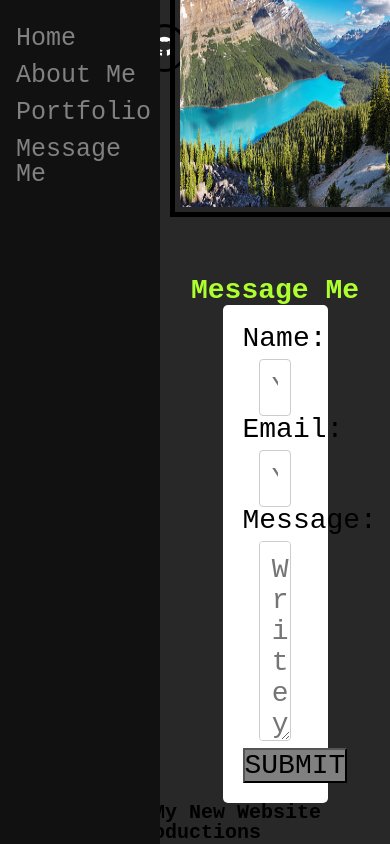
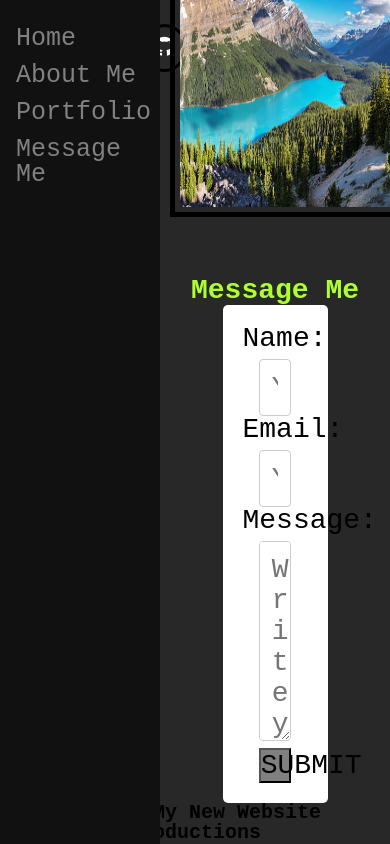
Before and after one commit to rubiocode/Portfolio, a plain HTML site: page index.html in a window 390 px wide. In both pictures the pointer is over the button "SUBMIT". Shown: the part 5039-5883 px from the top of the page. Drawn offline with Linux system fonts and the light colour scheme.

Commit message:
fixed submit button media query at smaller screen

```diff
--- a/assets/style.CSS
+++ b/assets/style.CSS
@@ -208,6 +208,9 @@ section form button:hover {
     input [type=text] , textarea , input {
         width: 50%;
     }
+    section form button:hover {
+        width: 50%
+    }
 
 }
 @media screen and (min-width:320px){
```
